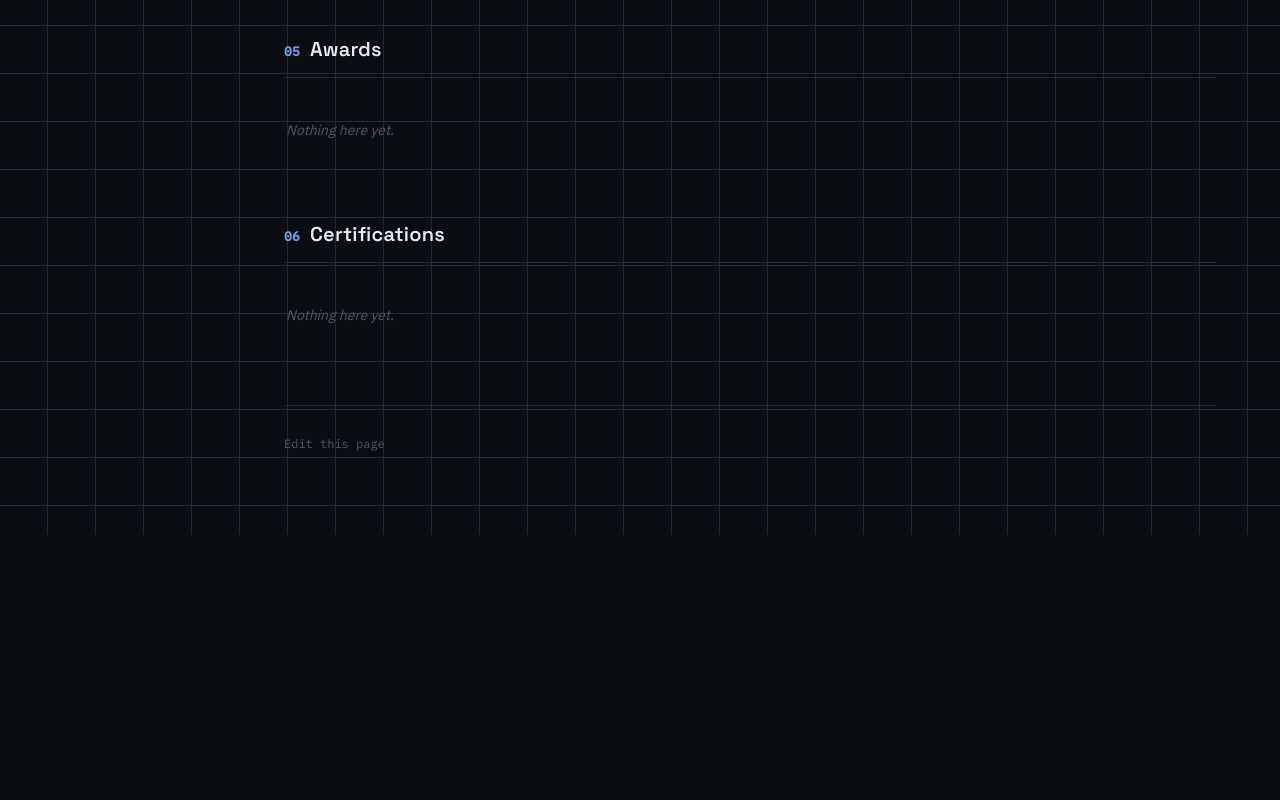
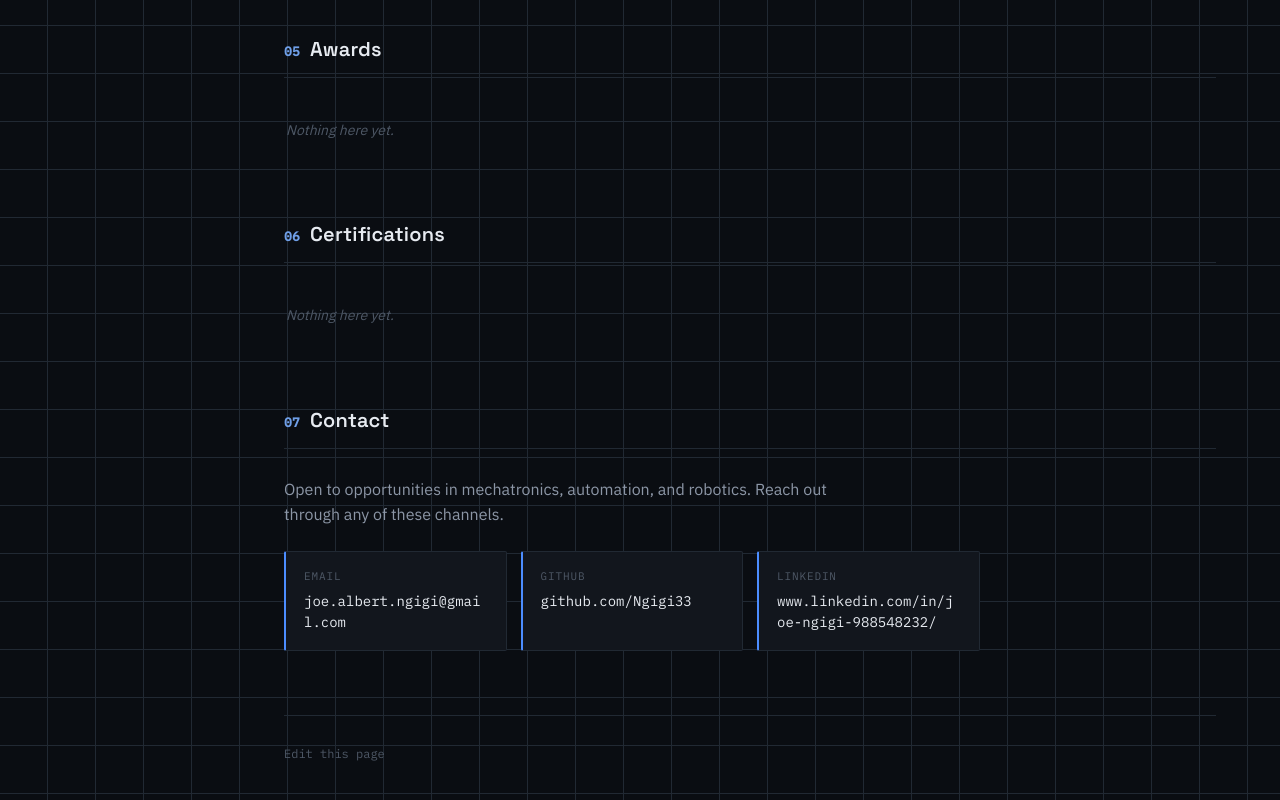
Before and after one commit to Ngigi33/site, a React (Vite) app: page / in a window 1280 px wide. Shown: the part 1366-2166 px from the top of the page. Before the commit the page ends 1901 px from the top, so only its background shows below. Built offline with nearby package versions, Linux system fonts and the light colour scheme.

Commit message:
Resizing and addition of Contact section

```diff
--- a/src/pages/PublicSite.jsx
+++ b/src/pages/PublicSite.jsx
@@ -8,7 +8,8 @@ const SECTIONS = [
   { id: 'projects', num: '03', label: 'Projects' },
   { id: 'skills', num: '04', label: 'Skills' },
   { id: 'awards', num: '05', label: 'Awards' },
-  { id: 'certifications', num: '06', label: 'Certifications' }
+  { id: 'certifications', num: '06', label: 'Certifications' },
+  { id: 'contact', num: '07', label: 'Contact' }
 ]
 
 export default function PublicSite() {
@@ -270,6 +271,27 @@ export default function PublicSite() {
           </div>
         </section>
 
+        <section id="contact" className="block">
+          <h2>
+            <span className="index-num">07</span> Contact
+          </h2>
+          <p className="contact-intro">Open to opportunities in mechatronics, automation, and robotics. Reach out through any of these channels.</p>
+          <div className="contact-grid">
+            {profile.email && (
+              <a className="contact-tile" href={`mailto:${profile.email}`}>
+                <span className="contact-label">Email</span>
+                <span className="contact-value">{profile.email}</span>
+              </a>
+            )}
+            {profile.links?.map((l) => (
+              <a key={l.id} className="contact-tile" href={l.url} target="_blank" rel="noreferrer">
+                <span className="contact-label">{l.label}</span>
+                <span className="contact-value">{l.url.replace(/^https?:\/\//, '')}</span>
+              </a>
+            ))}
+          </div>
+        </section>
+
         <footer className="doc-footer">
           <a href="./admin.html">Edit this page</a>
         </footer>
--- a/src/pages/publicSite.css
+++ b/src/pages/publicSite.css
@@ -119,7 +119,7 @@
 /* ---- Main sheet ---- */
 .sheet {
   width: 100%;
-  max-width: 1440;
+  max-width: 1320px;
   padding: 64px 64px 80px;
 }
 
@@ -502,6 +502,55 @@
   }
 }
 
+.contact-intro {
+  color: var(--ink-soft);
+  max-width: 62ch;
+  margin: 0 0 24px;
+}
+
+.contact-grid {
+  display: grid;
+  grid-template-columns: repeat(auto-fill, minmax(220px, 1fr));
+  gap: 14px;
+}
+
+.contact-tile {
+  display: flex;
+  flex-direction: column;
+  gap: 6px;
+  padding: 16px 18px;
+  background: var(--panel);
+  border: 1px solid var(--line);
+  border-left: 2px solid var(--blue);
+  border-radius: var(--radius);
+  text-decoration: none;
+  transition: border-color 0.15s ease, background 0.15s ease;
+}
+
+.contact-tile:hover {
+  border-color: var(--blue);
+  background: var(--panel-inset);
+}
+
+.contact-label {
+  font-family: var(--mono);
+  font-size: 11px;
+  letter-spacing: 0.08em;
+  text-transform: uppercase;
+  color: var(--ink-faint);
+}
+
+.contact-value {
+  font-family: var(--mono);
+  font-size: 14px;
+  color: var(--ink);
+  word-break: break-word;
+}
+
+.contact-tile:hover .contact-value {
+  color: var(--blue-dim);
+}
+
 /* ---- Responsive ---- */
 @media (max-width: 860px) {
   .doc {
```
